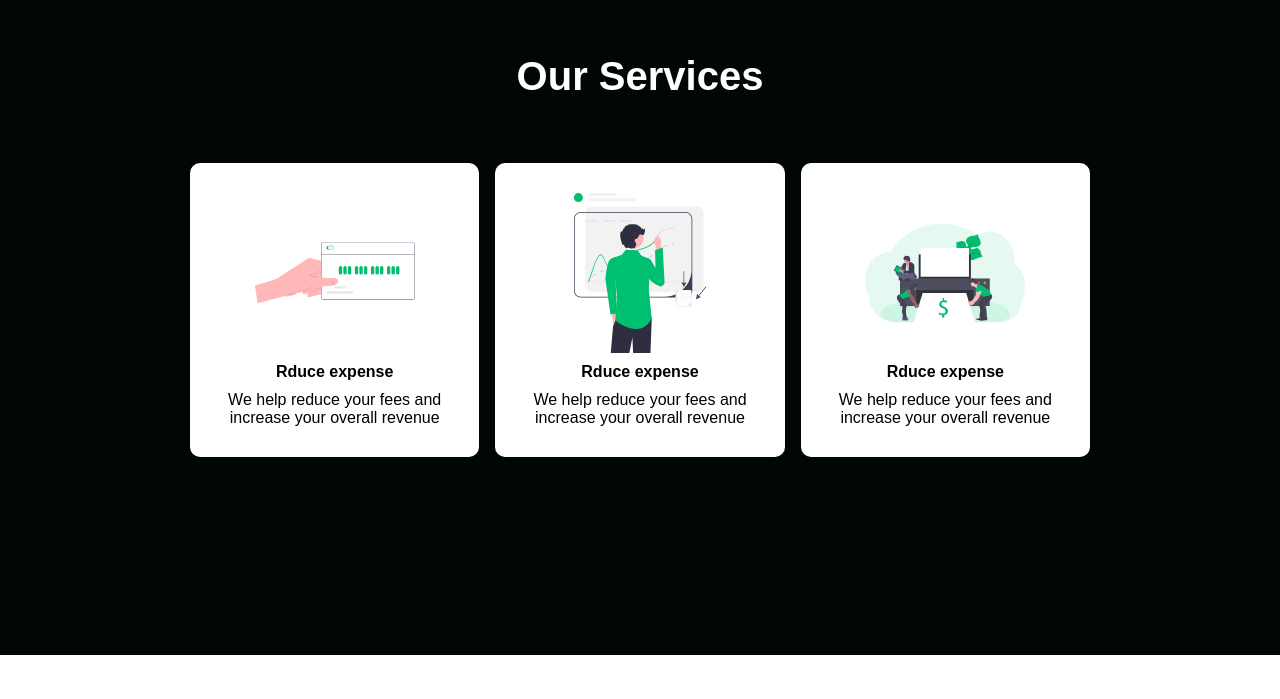
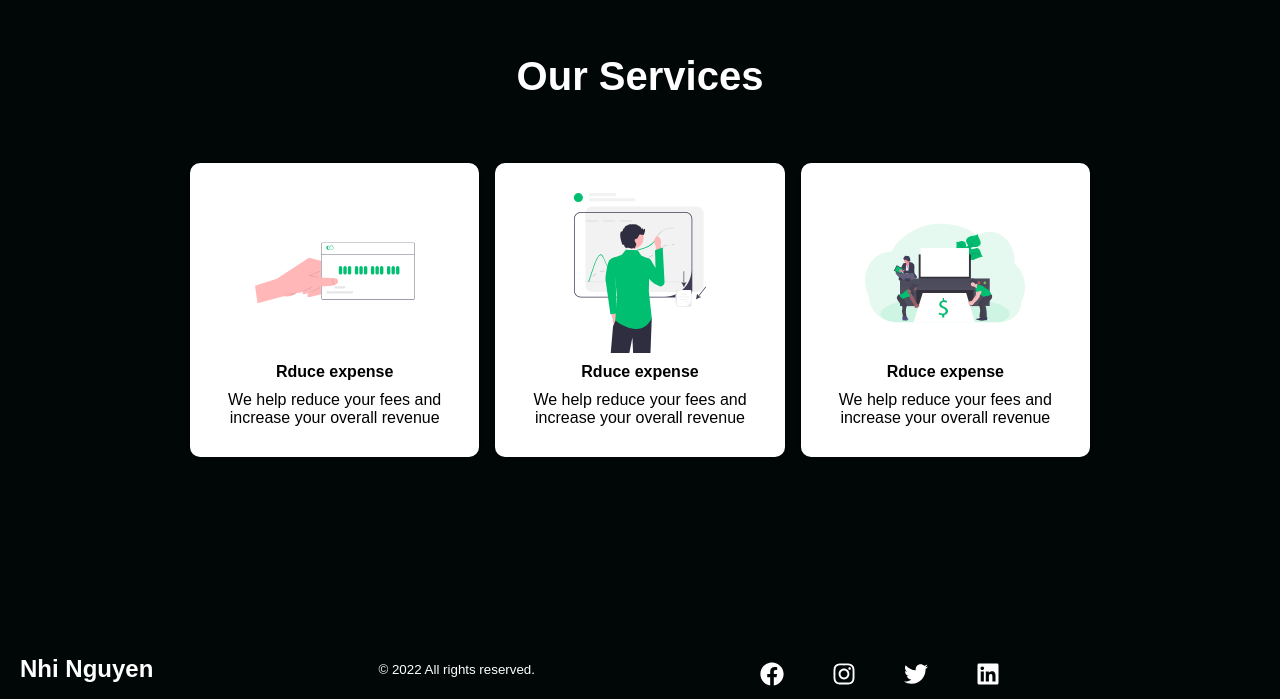
Before and after one commit to mynhinguyentruong/portfolio-v1, a React (Create React App) app: page / in a window 1280 px wide. Shown: the part 3525-4224 px from the top of the page. Before the commit the page ends 4180 px from the top, so only its background shows below. Built offline with nearby package versions, Linux system fonts and the light colour scheme; a web font is replaced by a local one.

Commit message:
Set up and style Footer

```diff
--- /dev/null
+++ b/src/components/Footer/FooterElements.js
@@ -0,0 +1,115 @@
+import styled from 'styled-components'
+import { Link } from 'react-router-dom'
+
+export const FooterContainer = styled.footer`
+  background-color: #010606;
+`
+
+export const FooterWrap = styled.div`
+  padding: 48px 24px;
+  display: flex;
+  flex-direction: column;
+  justify-content: center;
+  align-items: center;
+  max-width: 110px;
+  margin: 0 auto;
+`
+
+export const FooterLinksContainer = styled.div`
+  display: flex;
+  justify-content: center;
+
+  @media screen and (max-width: 820px) {
+    padding-top: 32px;
+  }
+`
+
+export const FooterLinksWrapper = styled.div`
+  display: flex;
+
+  @media screen and (max-width: 820px) {
+    flex-direction: column;
+  }
+`
+
+export const FooterLinkItems = styled.div`
+  display: flex;
+  flex-direction: column;
+  align-items; flex-start;
+  margin: 16px;
+  text-align: left;
+  width: 160px;
+  box-sizing: border-box;
+  color:#fff;
+
+  @media screen and (max-width: 420px) {
+    margin: 0;
+     padding: 10px;
+     width: 100%;
+  }
+`
+
+export const FooterLinkTitle = styled.h1`
+  font-size: 14px;
+  margin-bottom: 16px;
+`
+
+export const FooterLink = styled(Link)`
+  color: #fff;
+  text-decoration: none;
+  margin-bottom: 0.5rem;
+  font-size: 14px;
+
+  &:hover {
+    color: #01bf71;
+    transition: 0.3 ease-out;
+  }
+`
+
+export const SocialMedia = styled.section`
+  max-width: 1000px;
+  width: 100%;
+`
+
+export const SocialMediaWrap = styled.div`
+  display: flex;
+  justify-content: space-between;
+  align-items: center;
+  max-width: 1100px;
+  padding-left: 20px;
+
+  @media screen and (max-width: 820px) {
+    flex-direction: column;
+  }
+`
+
+export const SocialLogo = styled(Link)`
+  color: #fff;
+  justify-self: start;
+  cursor: pointer;
+  text-decoration: none;
+  font-size: 1.5rem;
+  display: flex;
+  align-items: center;
+  margin-bottom: 16px;
+  font-weight: bold;
+
+`
+
+export const WebsiteRights = styled.small`
+  color: #fff;
+  margin-bottom: 16px;
+
+`
+
+export const SocialIcons = styled.div`
+  display: flex;
+  justify-content: space-between;
+  align-items: center;
+  width: 240px;
+`
+
+export const SocialIconLink = styled.a`
+  color: #fff;
+  font-size: 24px;
+`
--- /dev/null
+++ b/src/components/Footer/index.js
@@ -0,0 +1,32 @@
+import React from 'react'
+import { FaFacebook, FaInstagram, FaLinkedin,FaTwitter } from 'react-icons/fa'
+import { FooterContainer, FooterWrap,FooterLinksContainer,FooterLinksWrapper,FooterLinkItems,FooterLinkTitle,FooterLink,SocialMedia,SocialMediaWrap,SocialLogo,WebsiteRights,SocialIcons,SocialIconLink } from './FooterElements'
+
+export default function Footer() {
+  return (
+    <FooterContainer>
+
+        <SocialMedia>
+          <SocialMediaWrap>
+            <SocialLogo to = '/'>Nhi Nguyen</SocialLogo>
+            <WebsiteRights> © {new Date().getFullYear()} All rights reserved.</WebsiteRights>
+            <SocialIcons>
+              <SocialIconLink href='/' target='_blank' aria-label='Facebook'>
+                <FaFacebook />
+              </SocialIconLink>
+              <SocialIconLink href='/' target='_blank' aria-label='Instagram'>
+                <FaInstagram />
+              </SocialIconLink>
+              <SocialIconLink href='/' target='_blank' aria-label='Twitter'>
+                <FaTwitter />
+              </SocialIconLink>
+              <SocialIconLink href='/' target='_blank' aria-label='LinkedIn'>
+                <FaLinkedin />
+              </SocialIconLink>
+            </SocialIcons>
+          </SocialMediaWrap>
+        </SocialMedia>
+
+    </FooterContainer>
+  )
+}
--- a/src/pages/index.js
+++ b/src/pages/index.js
@@ -6,6 +6,7 @@ import Info from '../components/InfoSection'
 import Services from '../components/Services'
 import { homeObjOne, homeObjThree, homeObjTwo } from '../components/InfoSection/Data'
 import SignIn from './SignIn'
+import Footer from '../components/Footer'
 
 export default function Home() {
 
@@ -24,6 +25,7 @@ export default function Home() {
       <Info {...homeObjTwo} />
       <Info {...homeObjThree} />
       <Services />
+      <Footer />
     </>
   )
 }
```
